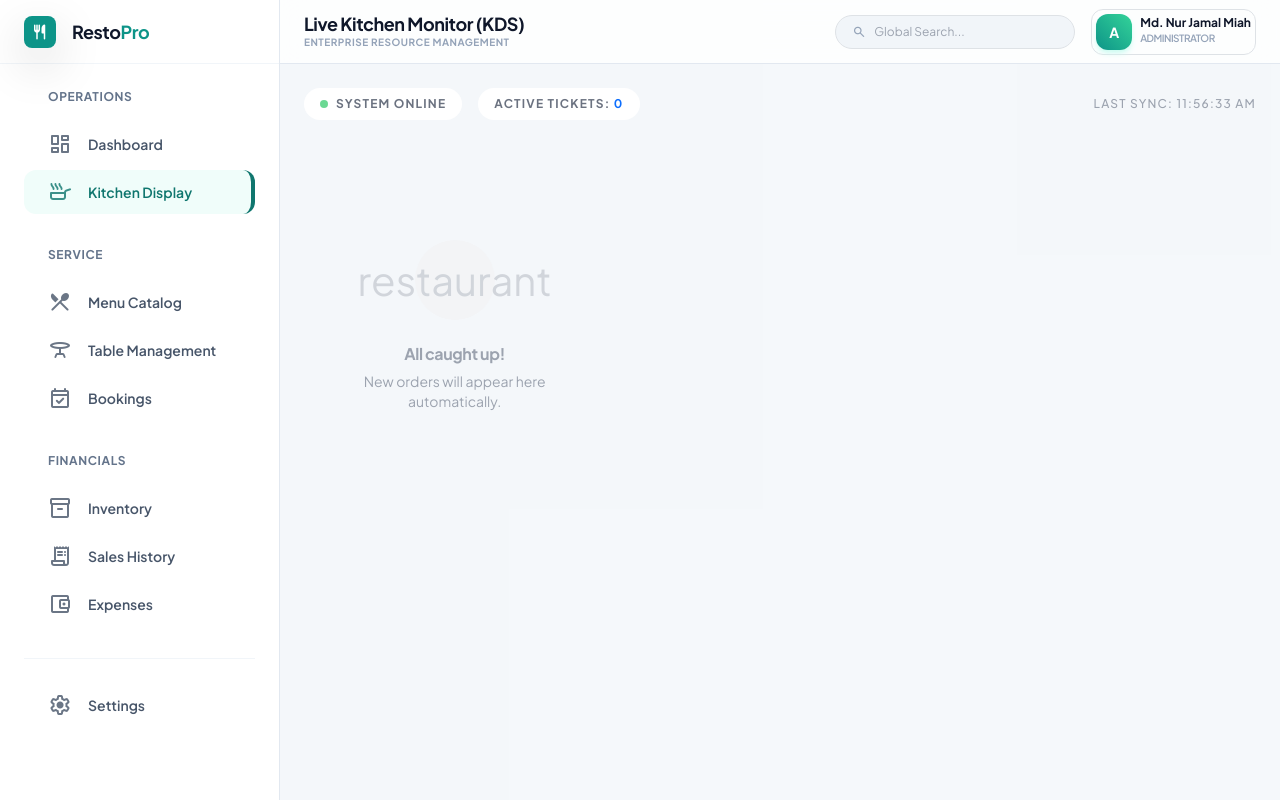
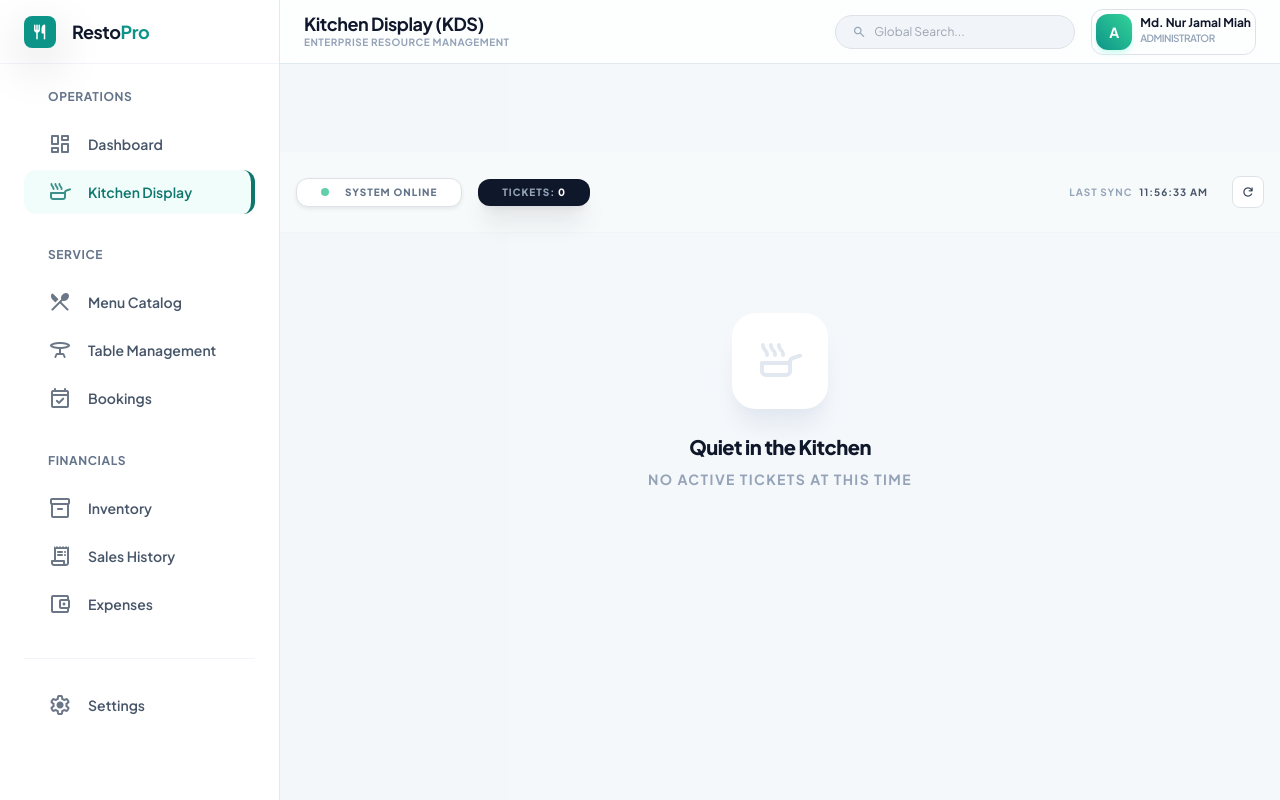
Before and after one commit to nur949/Resturant-Management, a Django app: page /kitchen/ in a window 1280 px wide. Run offline with Django 5.2, Linux system fonts and the light colour scheme; a user stored in the database is signed in; data comes from the database, SQL or seed files in the repository; data that the repository does not hold is empty; some libraries are stand-ins or nearby versions.

Commit message:
Premium Kitchen Display System (KDS) UI: Real-time ticket grid with urgency-based priority highlighting

```diff
--- a/core/templates/core/kitchen_dashboard.html
+++ b/core/templates/core/kitchen_dashboard.html
@@ -1,112 +1,123 @@
 {% extends 'core/base.html' %}
 
-{% block page_title %}Live Kitchen Monitor (KDS){% endblock %}
+{% block page_title %}Kitchen Display (KDS){% endblock %}
 
 {% block content %}
-<div x-data="kdsSystem()" x-init="init()" class="kds-wrapper">
+<div x-data="kdsSystem()" x-init="init()" class="kds-wrapper space-y-6">
     <!-- Notification Sound -->
     <audio id="newOrderSound" src="https://assets.mixkit.co/active_storage/sfx/2869/2869-preview.mp3" preload="auto"></audio>
 
-    <div class="d-flex justify-content-between align-items-center mb-6">
-        <div class="d-flex gap-3">
-            <div class="px-3 py-2 bg-white rounded-pill elevation-1 border-0 d-flex align-items-center gap-2">
-                <div :class="connectionStatus === 'online' ? 'bg-green-500' : 'bg-red-500'" class="w-2 h-2 rounded-full animate-pulse"></div>
-                <span class="text-xs font-bold uppercase tracking-widest text-gray-500" x-text="'System ' + connectionStatus"></span>
+    <!-- KDS System Bar -->
+    <div class="flex flex-wrap items-center justify-between gap-4 sticky top-16 z-20 bg-slate-50/80 backdrop-blur-md py-4 border-b border-slate-100 -mx-4 px-4 lg:-mx-8 lg:px-8">
+        <div class="flex items-center gap-3">
+            <div class="px-4 py-1.5 bg-white rounded-xl shadow-sm border border-slate-100 flex items-center gap-3 transition-all group">
+                <div :class="connectionStatus === 'online' ? 'bg-emerald-500' : 'bg-rose-500'" class="w-2 h-2 rounded-full animate-pulse shadow-lg shadow-emerald-200"></div>
+                <span class="text-[10px] font-black uppercase tracking-widest text-slate-500" x-text="'System ' + connectionStatus"></span>
             </div>
-            <div class="px-3 py-2 bg-white rounded-pill elevation-1 border-0 d-flex align-items-center gap-2">
-                <span class="text-xs font-bold uppercase tracking-widest text-gray-500">Active Tickets: <span class="text-primary" x-text="orders.length"></span></span>
+            <div class="px-4 py-1.5 bg-slate-900 rounded-xl shadow-xl flex items-center gap-2">
+                <span class="text-[10px] font-black uppercase tracking-widest text-slate-400">Tickets: <span class="text-white" x-text="orders.length"></span></span>
             </div>
         </div>
-        <div class="text-xs font-medium text-gray-400 uppercase tracking-widest">
-            Last Sync: <span x-text="lastSyncTime"></span>
+        <div class="flex items-center gap-4">
+            <p class="text-[10px] font-bold text-slate-400 uppercase tracking-widest">
+                Last Sync <span class="text-slate-600 ml-1" x-text="lastSyncTime"></span>
+            </p>
+            <button @click="fetchOrders()" class="w-8 h-8 flex items-center justify-center bg-white rounded-lg border border-slate-100 hover:text-teal-600 transition-all active:rotate-180 duration-500">
+                <span class="material-symbols-rounded text-sm">refresh</span>
+            </button>
         </div>
     </div>
 
-    <div class="row row-cols-1 row-cols-md-2 row-cols-xl-3 row-cols-xxl-4 g-4" id="kitchen-container">
+    <!-- Ticket Grid -->
+    <div class="grid grid-cols-1 md:grid-cols-2 xl:grid-cols-3 2xl:grid-cols-4 gap-6" id="kitchen-container">
         <template x-for="order in orders" :key="order.id">
-            <div class="col animate-fade-in">
-                <div class="card h-100 border-0 elevation-4 overflow-hidden d-flex flex-column"
-                     :class="getPriorityClass(order.created_at)">
-                    <!-- Header -->
-                    <div class="p-4 border-bottom d-flex justify-content-between align-items-center"
-                         :class="getPriorityHeaderClass(order.created_at)">
+            <div class="col animate-fade-in group">
+                <div class="app-card h-full flex flex-col overflow-hidden transition-all duration-300 group-hover:shadow-2xl border-t-4"
+                     :style="'border-top-color: ' + getPriorityColor(order.created_at)">
+
+                    <!-- Ticket Header -->
+                    <div class="p-5 border-b border-slate-50 bg-white group-hover:bg-slate-50/50 transition-colors">
+                        <div class="flex justify-between items-start mb-4">
+                            <div class="flex items-center gap-3">
+                                <div class="w-12 h-12 bg-slate-900 text-white rounded-2xl flex flex-col items-center justify-center shadow-lg">
+                                    <span class="text-[9px] font-black leading-none opacity-60">TBL</span>
+                                    <span class="text-lg font-black leading-none" x-text="order.table_number"></span>
+                                </div>
                                 <div>
-                            <p class="text-xs font-bold uppercase tracking-widest mb-1 opacity-75">Table Ticket</p>
-                            <h5 class="fw-bold mb-0" x-text="'TABLE ' + order.table_number"></h5>
+                                    <h3 class="text-xs font-black text-slate-900 leading-tight uppercase tracking-wider" x-text="' Ticket #' + order.id"></h3>
+                                    <p class="text-[10px] font-bold text-slate-400" x-text="'Server: ' + order.staff"></p>
                                 </div>
-                        <div class="text-end">
-                            <p class="text-xs font-bold mb-1" x-text="formatTime(order.created_at)"></p>
-                            <p class="text-xs font-medium opacity-75" x-text="'#' + order.id"></p>
+                            </div>
+                            <div class="text-right">
+                                <p class="text-xs font-black text-slate-900 tracking-tighter" x-text="formatTime(order.created_at)"></p>
+                                <div class="flex items-center gap-1.5 justify-end mt-1">
+                                    <span class="w-1.5 h-1.5 rounded-full" :style="'background-color: ' + getPriorityColor(order.created_at)"></span>
+                                    <span class="text-[9px] font-black uppercase tracking-tighter" :style="'color: ' + getPriorityColor(order.created_at)" x-text="getPriorityLabel(order.created_at)"></span>
+                                </div>
+                            </div>
                         </div>
                     </div>
 
-                    <!-- Items -->
-                    <div class="p-4 flex-grow-1 bg-white">
-                        <div class="list-group list-group-flush">
+                    <!-- Order Items -->
+                    <div class="p-5 flex-1 bg-white space-y-3">
                         <template x-for="item in order.items" :key="item.id">
-                                <div class="list-group-item px-0 py-3 border-0 border-bottom d-flex align-items-center justify-content-between group"
-                                     :class="item.status === 'ready' || item.status === 'served' ? 'opacity-40' : ''">
-                                    <div class="d-flex align-items-center">
-                                        <div class="w-8 h-8 rounded bg-gray-100 flex items-center justify-center font-bold text-sm text-gray-600 me-3" x-text="item.quantity + 'x'"></div>
-                                        <span class="text-sm font-medium text-gray-800" :class="item.status === 'ready' ? 'text-decoration-line-through' : ''" x-text="item.name"></span>
+                            <div class="flex items-center justify-between p-3 rounded-2xl border transition-all"
+                                 :class="item.status === 'ready' || item.status === 'served' ? 'border-slate-50 bg-slate-50/30 opacity-60' : 'border-slate-100 hover:border-teal-200'">
+                                <div class="flex items-center gap-4 min-w-0">
+                                    <div class="w-8 h-8 rounded-xl flex items-center justify-center font-black text-xs shrink-0 transition-colors"
+                                         :class="item.status === 'preparing' ? 'bg-orange-100 text-orange-600 animate-pulse' : 'bg-slate-100 text-slate-500'"
+                                         x-text="item.quantity + 'x'"></div>
+                                    <p class="text-xs font-bold text-slate-800 truncate" :class="item.status === 'ready' ? 'line-through text-slate-400' : ''" x-text="item.name"></p>
                                 </div>
 
-                                    <div class="d-flex gap-2">
+                                <div class="flex items-center gap-2">
                                     <template x-if="item.status === 'pending'">
-                                            <button class="btn btn-sm btn-primary rounded-pill p-2 flex items-center justify-center elevation-2" @click="updateItemStatus(item.id, 'preparing')">
-                                                <span class="material-symbols-outlined" style="font-size: 18px;">play_arrow</span>
+                                        <button @click="updateItemStatus(item.id, 'preparing')" class="w-8 h-8 flex items-center justify-center bg-slate-900 text-white rounded-xl shadow-lg hover:scale-110 active:scale-90 transition-all">
+                                            <span class="material-symbols-rounded text-sm">play_arrow</span>
                                         </button>
                                     </template>
                                     <template x-if="item.status === 'preparing'">
-                                            <button class="btn btn-sm btn-success rounded-pill p-2 flex items-center justify-center elevation-2" @click="updateItemStatus(item.id, 'ready')">
-                                                <span class="material-symbols-outlined" style="font-size: 18px;">check</span>
+                                        <button @click="updateItemStatus(item.id, 'ready')" class="w-8 h-8 flex items-center justify-center bg-emerald-600 text-white rounded-xl shadow-lg hover:scale-110 active:scale-90 transition-all">
+                                            <span class="material-symbols-rounded text-sm">check</span>
                                         </button>
                                     </template>
                                     <template x-if="item.status === 'ready'">
-                                            <span class="material-symbols-outlined text-success">task_alt</span>
+                                        <div class="w-8 h-8 flex items-center justify-center text-emerald-600">
+                                            <span class="material-symbols-rounded">check_circle</span>
+                                        </div>
                                     </template>
                                 </div>
                             </div>
                         </template>
                     </div>
+
+                    <!-- Footer: Meta Information -->
+                    <div class="px-5 py-4 border-t border-slate-50 bg-slate-50/50 flex justify-between items-center">
+                        <div class="flex items-center gap-2">
+                            <span class="material-symbols-rounded text-slate-400 text-sm">history</span>
+                            <span class="text-[10px] font-black text-slate-500 uppercase tracking-widest" x-text="getElapsedTime(order.created_at)"></span>
                         </div>
-
-                    <!-- Footer -->
-                    <div class="p-3 border-top d-flex justify-content-between align-items-center"
-                         :class="getPriorityFooterClass(order.created_at)">
-                        <span class="text-xs font-medium italic" x-text="'Server: ' + order.staff"></span>
-                        <span class="badge bg-white bg-opacity-20 text-white border-0 rounded px-2 py-1 text-xs font-bold uppercase" x-text="order.status"></span>
+                        <span class="text-[9px] font-black px-2 py-0.5 rounded-lg bg-white border border-slate-100 text-slate-400 uppercase shadow-sm" x-text="order.status"></span>
                     </div>
                 </div>
             </div>
         </template>
 
-        <!-- Empty State -->
-        <div x-show="orders.length === 0" class="col-12 py-5 text-center">
-            <div class="p-5">
-                <div class="w-20 h-20 bg-gray-100 rounded-full flex items-center justify-center mx-auto mb-4">
-                    <span class="material-symbols-outlined text-gray-300" style="font-size: 40px;">restaurant</span>
+        <!-- Empty State: Premium Visual -->
+        <div x-show="orders.length === 0" class="col-span-full py-24 text-center">
+            <div class="w-24 h-24 bg-white rounded-3xl shadow-xl shadow-slate-200 flex items-center justify-center mx-auto mb-6 group hover:rotate-12 transition-transform duration-500">
+                <span class="material-symbols-rounded text-slate-200 text-5xl">skillet</span>
             </div>
-                <h4 class="fw-bold text-gray-400">All caught up!</h4>
-                <p class="text-gray-400 text-sm mt-2">New orders will appear here automatically.</p>
-            </div>
+            <h4 class="text-xl font-black text-slate-900">Quiet in the Kitchen</h4>
+            <p class="text-sm text-slate-400 uppercase tracking-widest font-bold mt-2">No active tickets at this time</p>
         </div>
     </div>
 </div>
 
 <style>
+    .no-scrollbar::-webkit-scrollbar { display: none; }
     .animate-fade-in { animation: fadeIn 0.4s ease-out; }
-    @keyframes fadeIn { from { opacity: 0; transform: translateY(10px); } to { opacity: 1; transform: translateY(0); } }
-
-    .order-new { border-left: 5px solid #1976d2 !important; }
-    .order-aging { border-left: 5px solid #f59e0b !important; }
-    .order-critical { border-left: 5px solid #dc2626 !important; animation: borderPulse 2s infinite; }
-
-    @keyframes borderPulse {
-        0% { border-left-color: #dc2626; }
-        50% { border-left-color: #fca5a5; }
-        100% { border-left-color: #dc2626; }
-    }
+    @keyframes fadeIn { from { opacity: 0; transform: translateY(15px); } to { opacity: 1; transform: translateY(0); } }
 </style>
 
 <script>
@@ -121,7 +132,6 @@ function kdsSystem() {
         init() {
             this.fetchOrders();
             this.pollingInterval = setInterval(() => this.fetchOrders(), 5000);
-            console.log('KDS Real-time Monitor Started.');
         },
 
         fetchOrders() {
@@ -132,7 +142,6 @@ function kdsSystem() {
                         this.connectionStatus = 'online';
                         this.lastSyncTime = new Date().toLocaleTimeString();
 
-                        // Check for new orders
                         data.orders.forEach(order => {
                             if (!this.knownOrderIds.has(order.id)) {
                                 if (this.knownOrderIds.size > 0) this.playNotification();
@@ -140,7 +149,6 @@ function kdsSystem() {
                             }
                         });
 
-                        // Sync ID set
                         const currentIds = new Set(data.orders.map(o => o.id));
                         this.knownOrderIds.forEach(id => {
                             if (!currentIds.has(id)) this.knownOrderIds.delete(id);
@@ -150,7 +158,6 @@ function kdsSystem() {
                     }
                 })
                 .catch(err => {
-                    console.error('KDS Sync Error:', err);
                     this.connectionStatus = 'offline';
                 });
         },
@@ -167,9 +174,7 @@ function kdsSystem() {
             })
             .then(res => res.json())
             .then(data => {
-                if (data.status === 'success') {
-                    this.fetchOrders();
-                }
+                if (data.status === 'success') this.fetchOrders();
             });
         },
 
@@ -177,36 +182,31 @@ function kdsSystem() {
             const audio = document.getElementById('newOrderSound');
             if (audio) {
                 audio.currentTime = 0;
-                audio.play().catch(e => console.log('Sound blocked. Interface interaction required.'));
+                audio.play().catch(e => console.log('Sound blocked'));
             }
         },
 
         formatTime(timestamp) {
-            const created = new Date(timestamp);
-            const diff = Math.floor((new Date() - created) / 60000);
-            if (diff < 1) return 'Just now';
-            return diff + 'm ago';
+            return new Date(timestamp).toLocaleTimeString([], { hour: '2-digit', minute: '2-digit' });
         },
 
-        getPriorityClass(timestamp) {
+        getElapsedTime(timestamp) {
             const diff = Math.floor((new Date() - new Date(timestamp)) / 60000);
-            if (diff > 15) return 'order-critical';
-            if (diff > 8) return 'order-aging';
-            return 'order-new';
+            return diff + ' min in service';
         },
 
-        getPriorityHeaderClass(timestamp) {
+        getPriorityColor(timestamp) {
             const diff = Math.floor((new Date() - new Date(timestamp)) / 60000);
-            if (diff > 15) return 'bg-danger text-white';
-            if (diff > 8) return 'bg-warning text-dark';
-            return 'bg-primary text-white';
+            if (diff > 15) return '#ef4444'; // Critical Red
+            if (diff > 8) return '#f97316';  // Aging Orange
+            return '#0f766e';               // Fresh Teal
         },
 
-        getPriorityFooterClass(timestamp) {
+        getPriorityLabel(timestamp) {
             const diff = Math.floor((new Date() - new Date(timestamp)) / 60000);
-            if (diff > 15) return 'bg-danger bg-opacity-10 text-danger';
-            if (diff > 8) return 'bg-warning bg-opacity-10 text-warning-emphasis';
-            return 'bg-primary bg-opacity-10 text-primary';
+            if (diff > 15) return 'CRITICAL';
+            if (diff > 8) return 'WAITING';
+            return 'FRESH';
         }
     }
 }
```
Lines whose indentation alone changed are shown as unchanged.
